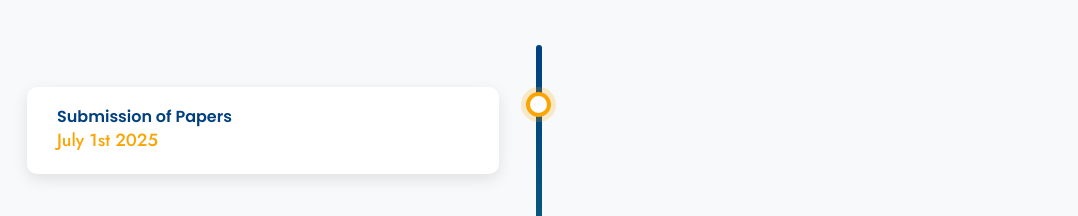
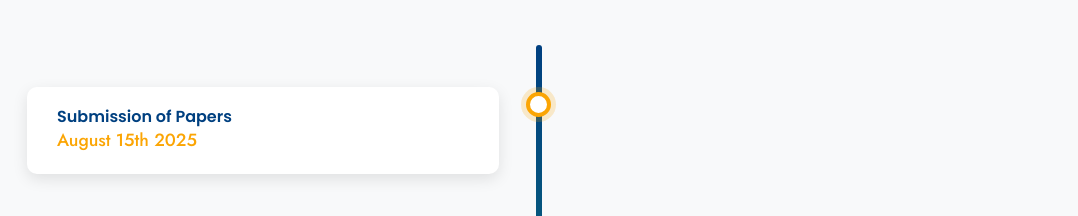
Before and after one commit to Mr-0-CAT/cucbe2025, a React (Vite) app: page / in a window 1280 px wide. Shown: the part 2583-2799 px from the top of the page, without its empty margins (101-1179 px from the left). Built offline with nearby package versions, Linux system fonts and the light colour scheme.

Commit message:
Update ImportantDates.tsx

```diff
--- a/src/components/ImportantDates.tsx
+++ b/src/components/ImportantDates.tsx
@@ -13,7 +13,7 @@ const ImportantDates = () => {
           <div className="timeline-item timeline-left">
             <div className="timeline-content">
               <h4>Submission of Papers</h4>
-              <p>July 1st 2025</p>
+              <p>August 15th 2025</p>
             </div>
           </div>
           <div className="timeline-item timeline-right">
```
